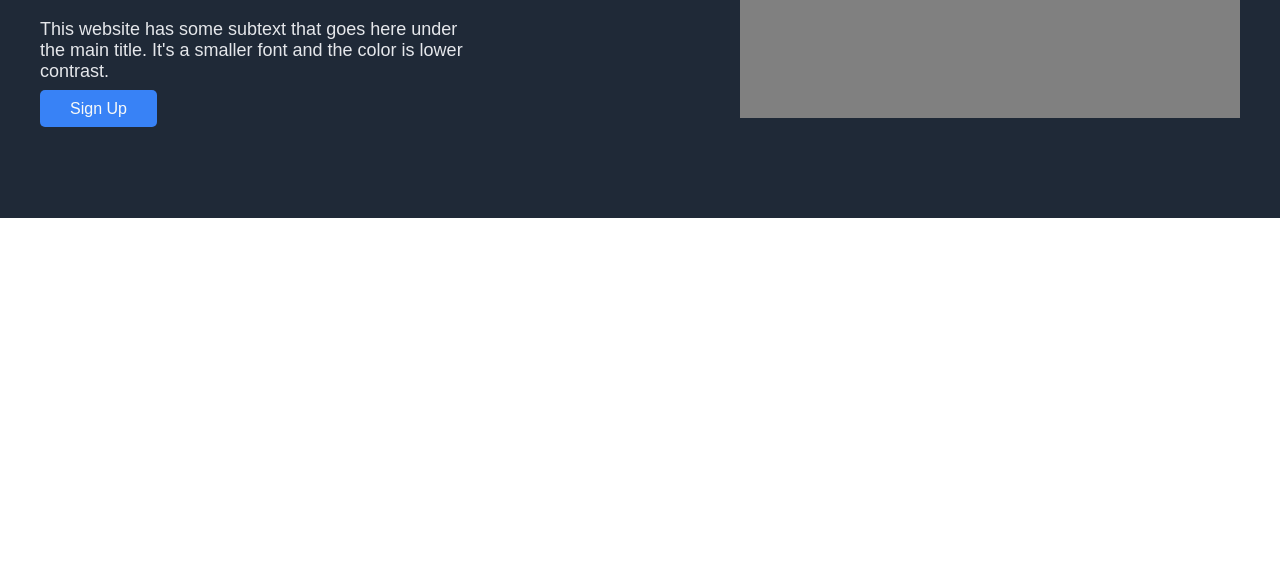
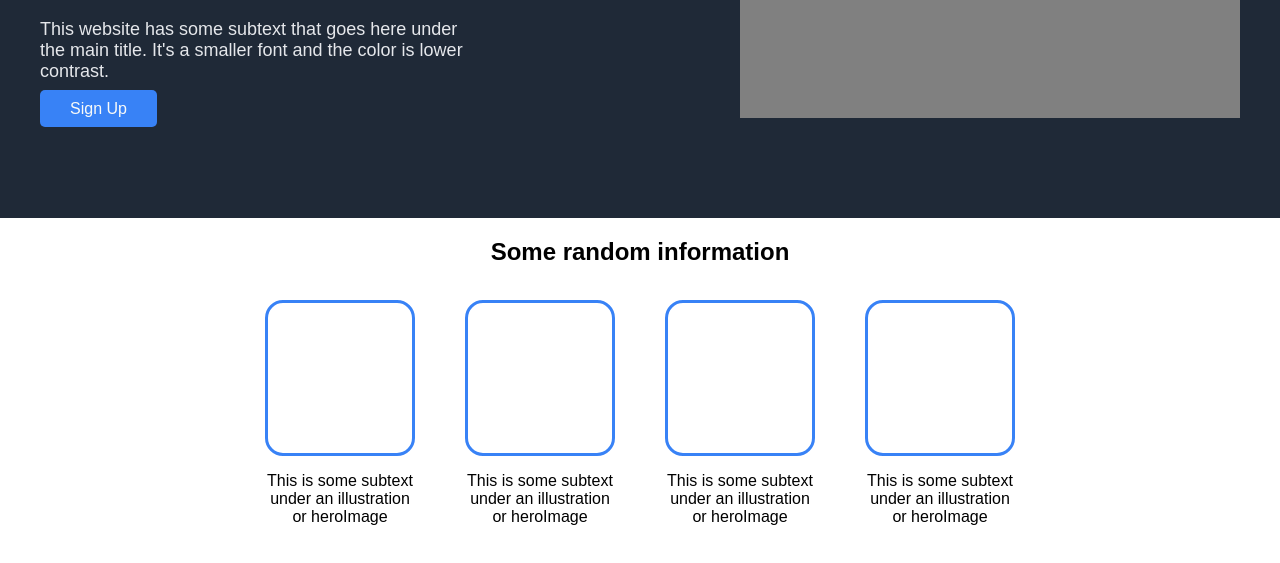
Before and after one commit to ENSUU/odin-landing-page, a plain HTML site: page index.html in a window 1280 px wide. Shown: the part 299-862 px from the top of the page. Before the commit the page ends 800 px from the top, so only its background shows below. Drawn offline with Linux system fonts and the light colour scheme.

Commit message:
Add the information section to the page, plus styling
Finished the section where information about the section would be
placed. Styled as per requested in the image provided.

```diff
--- a/index.html
+++ b/index.html
@@ -29,11 +29,30 @@
                     <p>This is a placeholder for an image. </p>
                 </div>
             </div>
-
         </div>
     </section>
     <section id="infoSection">
-
+        <div class="container">
+            <h1>Some random information</h1>
+            <div class="infoCardsSection">
+                <div class="infoCard">
+                    <div class="cardImage"></div>
+                    <p>This is some subtext under an illustration or heroImage</p>
+                </div>
+                <div class="infoCard">
+                    <div class="cardImage"></div>
+                    <p>This is some subtext under an illustration or heroImage</p>
+                </div>
+                <div class="infoCard">
+                    <div class="cardImage"></div>
+                    <p>This is some subtext under an illustration or heroImage</p>
+                </div>
+                <div class="infoCard">
+                    <div class="cardImage"></div>
+                    <p>This is some subtext under an illustration or heroImage</p>
+                </div>
+            </div>
+        </div>
     </section>
     <section id="quoteSection">
 
--- a/styles/styles.css
+++ b/styles/styles.css
@@ -81,3 +81,25 @@ ul {
     font-size: 24px;
     color: #F9FAF8;
 }
+
+/* Info Section Styling */
+#infoSection {
+    text-align: center;
+}
+
+.infoCard {
+    width: 150px;
+}
+
+.infoCardsSection {
+    display: flex;
+    justify-content: center;
+    gap: 50px;
+    padding: 15px 0 50px 0;
+}
+
+.cardImage {
+    border: 3px solid #3882F6;
+    height: 150px;
+    border-radius: 18px;
+}
```
